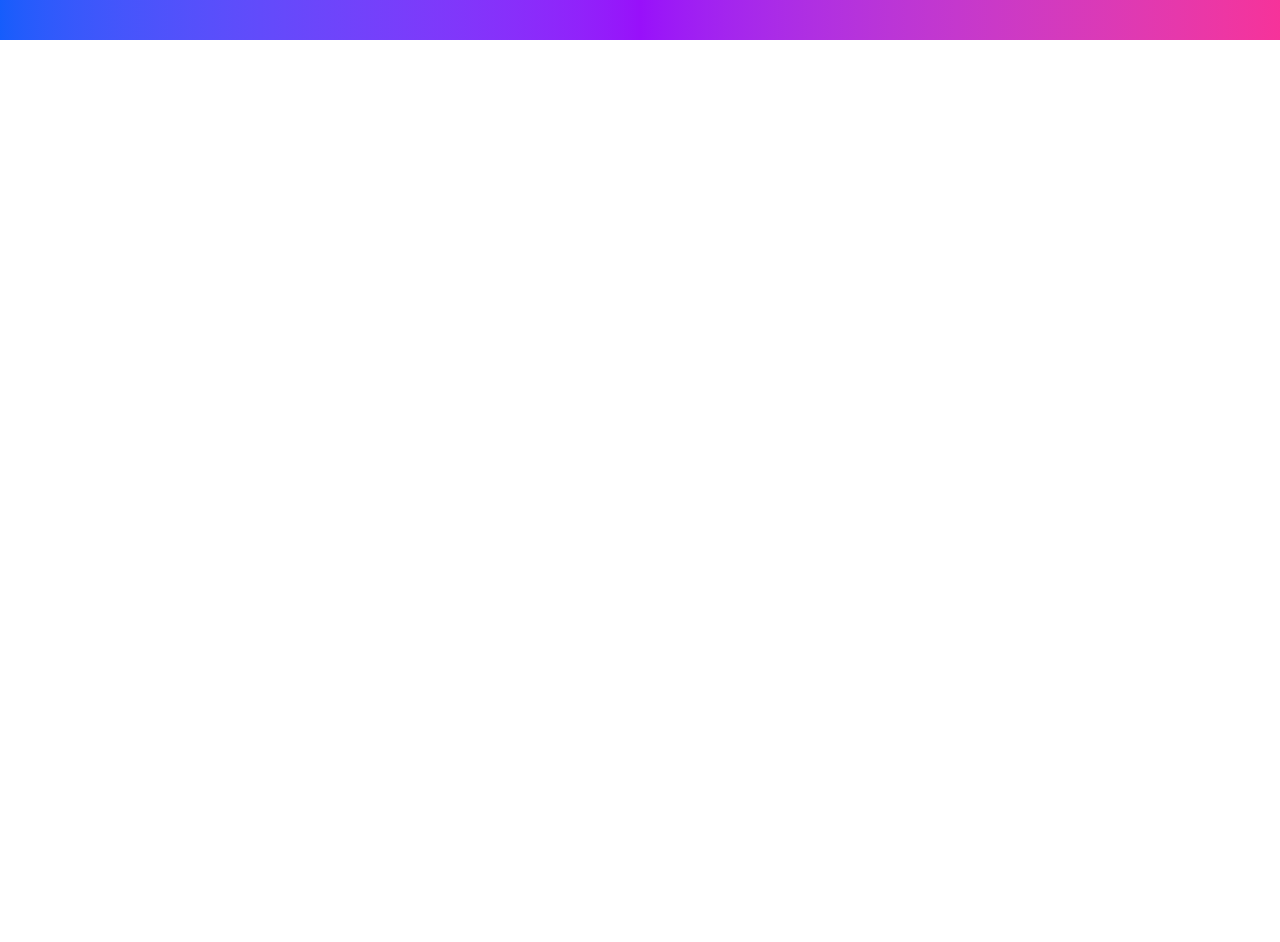
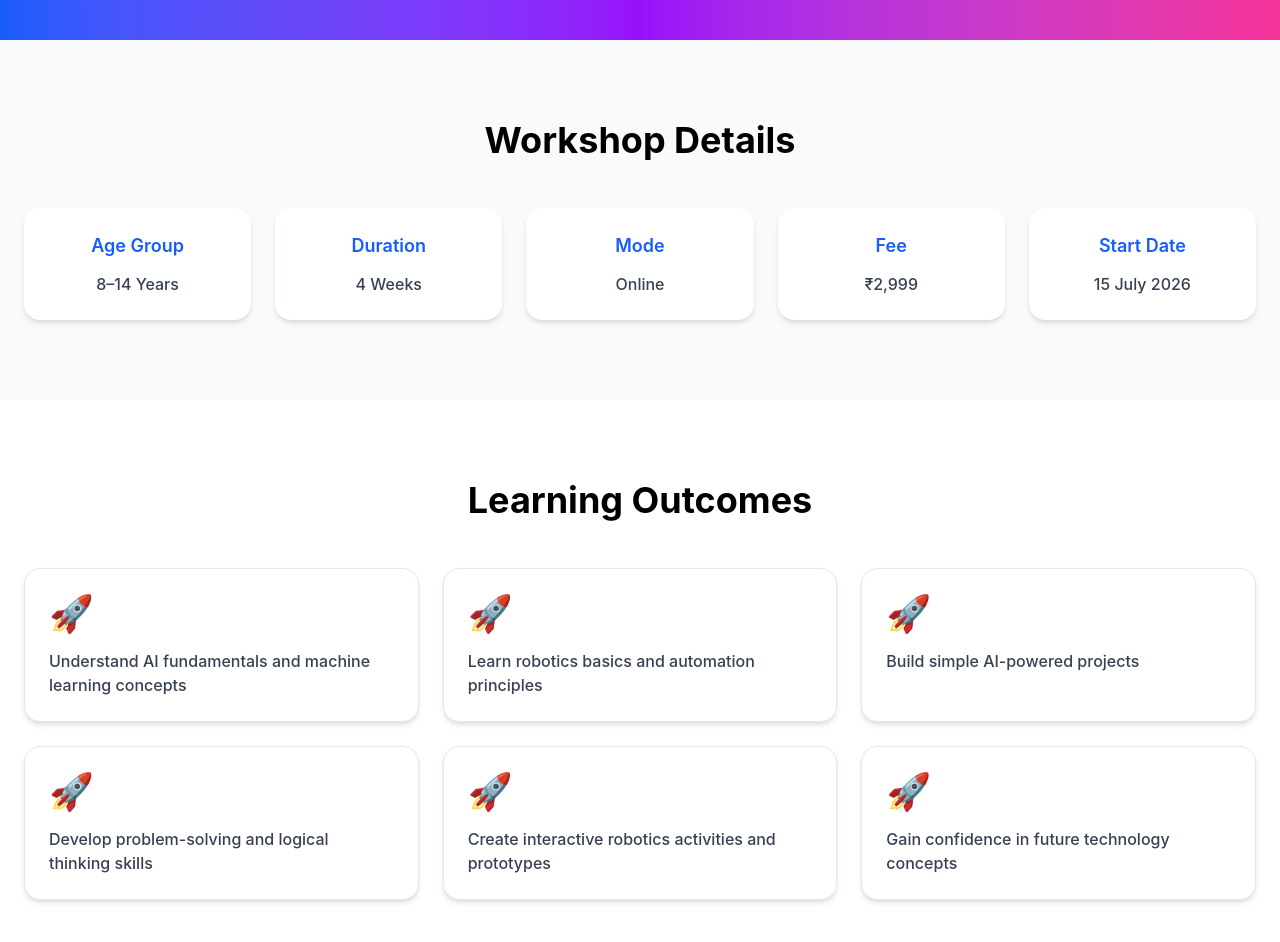
Before and after one commit to pranavramesh891-afk/workshop-app, a React (Vite) app: page / in a window 1280 px wide. Shown: the part 760-1702 px from the top of the page. Before the commit the page ends 800 px from the top, so only its background shows below. Built offline with nearby package versions, Linux system fonts and the light colour scheme.

Commit message:
Add workshop details and learning outcomes sections

```diff
--- a/src/components/LearningOutcomes.jsx
+++ b/src/components/LearningOutcomes.jsx
@@ -0,0 +1,34 @@
+const outcomes = [
+  "Understand AI fundamentals and machine learning concepts",
+  "Learn robotics basics and automation principles",
+  "Build simple AI-powered projects",
+  "Develop problem-solving and logical thinking skills",
+  "Create interactive robotics activities and prototypes",
+  "Gain confidence in future technology concepts",
+];
+
+export default function LearningOutcomes() {
+  return (
+    <section className="py-20">
+      <div className="max-w-7xl mx-auto px-6">
+        <h2 className="text-4xl font-bold text-center mb-12">
+          Learning Outcomes
+        </h2>
+
+        <div className="grid md:grid-cols-2 lg:grid-cols-3 gap-6">
+          {outcomes.map((item, index) => (
+            <div
+              key={index}
+              className="bg-white border border-gray-200 rounded-2xl p-6 shadow-md hover:-translate-y-2 hover:shadow-xl transition"
+            >
+              <div className="text-4xl mb-4">🚀</div>
+              <p className="text-gray-700 font-medium">
+                {item}
+              </p>
+            </div>
+          ))}
+        </div>
+      </div>
+    </section>
+  );
+}
--- a/src/components/WorkshopDetails.jsx
+++ b/src/components/WorkshopDetails.jsx
@@ -0,0 +1,35 @@
+const details = [
+  { title: "Age Group", value: "8–14 Years" },
+  { title: "Duration", value: "4 Weeks" },
+  { title: "Mode", value: "Online" },
+  { title: "Fee", value: "₹2,999" },
+  { title: "Start Date", value: "15 July 2026" },
+];
+
+export default function WorkshopDetails() {
+  return (
+    <section className="py-20 bg-gray-50">
+      <div className="max-w-7xl mx-auto px-6">
+        <h2 className="text-4xl font-bold text-center mb-12">
+          Workshop Details
+        </h2>
+
+        <div className="grid md:grid-cols-3 lg:grid-cols-5 gap-6">
+          {details.map((item) => (
+            <div
+              key={item.title}
+              className="bg-white p-6 rounded-2xl shadow-md hover:shadow-xl transition text-center"
+            >
+              <h3 className="text-lg font-semibold text-blue-600">
+                {item.title}
+              </h3>
+              <p className="mt-3 text-gray-700 font-medium">
+                {item.value}
+              </p>
+            </div>
+          ))}
+        </div>
+      </div>
+    </section>
+  );
+}
--- a/src/pages/Home.jsx
+++ b/src/pages/Home.jsx
@@ -1,11 +1,15 @@
 import Navbar from "../components/Navbar";
 import Hero from "../components/Hero";
+import WorkshopDetails from "../components/WorkshopDetails";
+import LearningOutcomes from "../components/LearningOutcomes";
 
 export default function Home() {
   return (
     <>
       <Navbar />
       <Hero />
+      <WorkshopDetails />
+      <LearningOutcomes />
     </>
   );
 }
```
